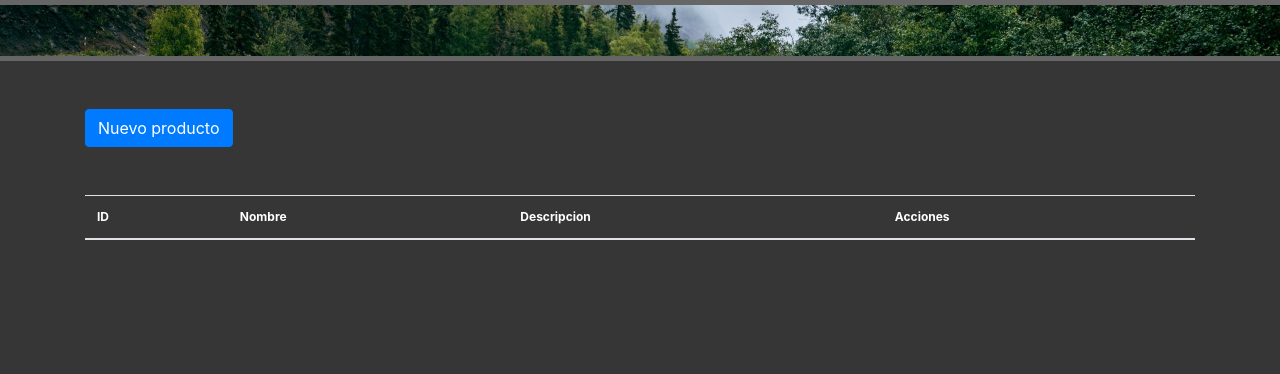
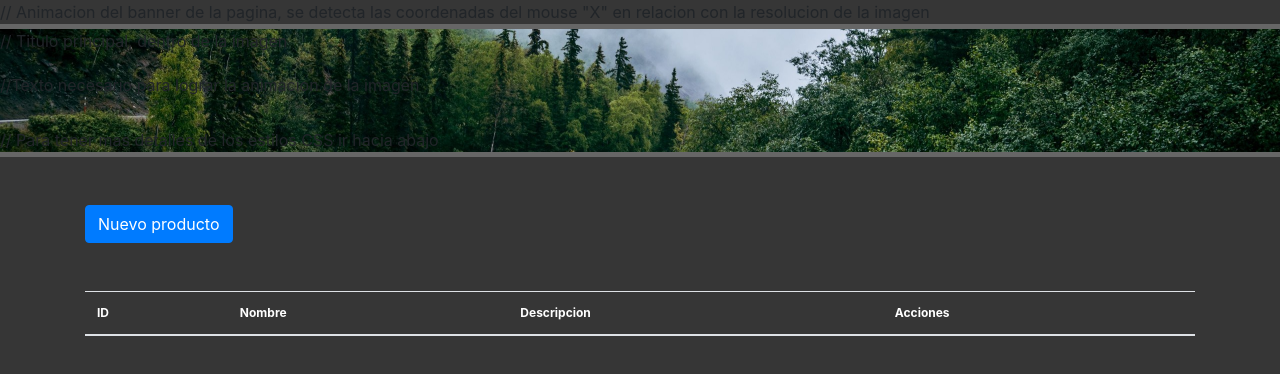
Before and after one commit to RogelioTeranSuarez/NegociosElectronicos23w09a, a Vue app: page / in a window 1280 px wide. Shown: the top 374 px of the page. Built offline with nearby package versions, Linux system fonts and the light colour scheme.

Commit message:
Añadi los comentarios a mis cosas

```diff
--- a/src/components/AltasBajasCambios.vue
+++ b/src/components/AltasBajasCambios.vue
@@ -1,13 +1,15 @@
 <template>
     <header class="header"></header>
 
-        <div @mousemove="onMousemoveA"
-        :class="{ 'gray-bg': x < 5, 'blue-bg': x >= 5 }"
-  class="BGAN gray-bg" style="border-top: 5px solid #666666;border-bottom: 5px solid #666666">
+    // Animacion del banner de la pagina, se detecta las coordenadas del mouse "X" en relacion con la resolucion de la imagen
+    <div @mousemove="onMousemoveA" :class="{ 'gray-bg': x < 5, 'blue-bg': x >= 5 }" class="BGAN gray-bg"
+        style="border-top: 5px solid #666666;border-bottom: 5px solid #666666">
 
-    <h1 :class="{'hiddenA-text': x < 5, 'visible-text': x >= 5}">Productos ACME</h1>
-    <p :class="{'hiddenA-text': x < 5, 'hiddenB-text': x >= 5}">.</p>
-
+        // Titulo principal, dentro de la imagen
+        <h1 :class="{ 'hiddenA-text': x < 5, 'visible-text': x >= 5 }">Productos ACME</h1>
+        //Texto necesario para lograr la animacion de la imagen
+        <p :class="{ 'hiddenA-text': x < 5, 'hiddenB-text': x >= 5 }">.</p>
+        // Para tener mas detalles de los estilos CSS ir hacia abajo
     </div>
 
 
@@ -34,7 +36,8 @@
                     <td>{{ producto.nombre }}</td>
                     <td>{{ producto.Desc }}</td>
                     <td class="">
-                        <button type="button" class="btn btn-warning" data-toggle="modal" data-target="#myModaledit"  @click="llenar(index)">
+                        <button type="button" class="btn btn-warning" data-toggle="modal" data-target="#myModaledit"
+                            @click="llenar(index)">
                             Editar
                         </button>
                         <button type="button" class="btn btn-danger ml-2" data-toggle="modal" data-target="#myModal"
@@ -50,7 +53,7 @@
     <!-- ventana modal -->
 
     <!-- Esta es tu ventana modal -->
-    <div class="modal fade BGTf" id="myModal" >
+    <div class="modal fade BGTf" id="myModal">
         <div class="modal-dialog">
             <div class="modal-content BGTo">
                 <div class="modal-header">
@@ -60,7 +63,8 @@
                 <div class="modal-body">
                     <!-- id -->
                     <div class="input-group input-group-sm mb-3">
-                        <input type="Number" class="form-control BGTl TXWl" placeholder="ID del producto" v-model="newProducto.Id">
+                        <input type="Number" class="form-control BGTl TXWl" placeholder="ID del producto"
+                            v-model="newProducto.Id">
                     </div>
 
                     <!-- Nombre-->
@@ -94,7 +98,8 @@
                 <div class="modal-body">
                     <!-- id -->
                     <div class="input-group input-group-sm mb-3">
-                        <input id = "idedit" type="Number" class="form-control BGTl TXWl" placeholder="ID del producto" v-model="newProducto.Id">
+                        <input id="idedit" type="Number" class="form-control BGTl TXWl" placeholder="ID del producto"
+                            v-model="newProducto.Id">
                     </div>
 
                     <!-- Nombre-->
@@ -126,10 +131,10 @@ export default {
         return {
             Productos: [],
             newProducto: { id: "", nombre: '', Descripcion: "" },
-            UpdatePorducto: {id:""},
+            UpdatePorducto: { id: "" },
             ide: -1,
             ide2: 0,
-            x: ref(0)
+            x: ref(0) // Variable para la coordenada del mouse
         };
     },
     methods: {
@@ -151,14 +156,14 @@ export default {
         DeleteProducto() {
 
         },
-        UupdateProducto( ) {
-            const prodact={
+        UupdateProducto() {
+            const prodact = {
                 id: this.newProducto.Id,
                 nombre: this.newProducto.Nombre,
                 Desc: this.newProducto.Descripcion
             }
 
-            this.Productos[this.ide2]= prodact;
+            this.Productos[this.ide2] = prodact;
 
 
             this.newProducto.Id = "";
@@ -167,7 +172,7 @@ export default {
 
 
         },
-        llenar(ide){
+        llenar(ide) {
             this.ide2 = ide;
             var prod = this.Productos[ide];
             this.newProducto.Id = prod.id;
@@ -175,6 +180,8 @@ export default {
             this.newProducto.Descripcion = prod.Desc;
 
         },
+
+        // Metodo necesario para obtener las coordenadas del mouse
         onMousemoveA(e) {
             this.x = e.clientX;
         }
@@ -184,81 +191,95 @@ export default {
 </script>
 
 <style scoped>
-/* Aquí van los estilos CSS de tu componente */
+
+/* Estilos creados para este documento NOTA Algunos objetos obtienen estilos fuera de esta hoja, por que los cambios en algunos de estos estilos no tendran efecto */
+/* Estilos para la animacion del banner */
 .BGAN:hover {
     transition: 5s background-color ease;
 }
-.gray-bg, .blue-bg {
+
+.gray-bg,
+.blue-bg {
     background-color: hsl(0, 0%, 35%);
     background-image: url(~@/assets/BGIm01.jpg);
-  background-size:cover;
-  background-position:0cm;
+    background-size: cover;
+    background-position: 0cm;
     transition: background-color 5s ease;
 }
+
 .blue-bg {
     background-color: hsla(209, 100%, 50%, 0.575);
-
 }
 
 .hiddenA-text {
     color: hsla(0, 0%, 0%, 0);
-  text-align:center;
+    text-align: center;
     font-weight: bold;
     font-size: 10px;
-  transition: color 2s ease,font-size 5s ease; /* Transición suave de la opacidad */
+    transition: color 2s ease, font-size 5s ease;
 }
+
 .hiddenB-text {
     color: hsla(0, 0%, 0%, 0);
-  text-align:right;
+    text-align: right;
     font-size: 100px;
-  transition: color 2s ease,font-size 5s ease; /* Transición suave de la opacidad */
+    transition: color 2s ease, font-size 5s ease;
 }
 
-.visible-text{
+.visible-text {
     color: hsl(0, 0%, 100%);
     font-weight: bold;
-    font-size:35px;
-    transition: color 5s ease,font-size 5s ease;
-    text-align:center;
+    font-size: 35px;
+    transition: color 5s ease, font-size 5s ease;
+    text-align: center;
 }
+
+/* Estilos para los diferentes objetos de html */
 
 .header {
     margin-top: 0;
     padding-top: 0;
 }
 
-.TXWc{
+/* Color del texto BOLD */
+.TXWc {
     color: hsl(0, 0%, 100%);
     font-weight: bold;
-    font-size:12px;
+    font-size: 12px;
 }
 
-.TXWl{
+/* Color del texto Light */
+.TXWl {
     color: hsl(0, 0%, 100%);
-    font-size:12px;
+    font-size: 12px;
 }
 
-.TB{
+/* Estilo principal de las ventanas modales */
+.TB {
     Background-color: #363636;
     color: hsl(0, 0%, 100%);
     font-weight: bold;
-    font-size:10px;
+    font-size: 10px;
     text-align: center;
 }
 
-.BGTf{
+/* Estilo de fade para el fondo al abrir una ventana modal */
+.BGTf {
     Background-color: #36363686;
 }
 
-.BGTo{
+/* Estilo secundario de las ventanas modales */
+.BGTo {
     Background-color: #363636;
 }
 
-.BGTl{
+/* Estilo light de los placeholders */
+.BGTl {
     Background-color: #464646;
 }
-input::placeholder{
+
+/* Color del texto de los placeholders */
+input::placeholder {
     color: hsl(0, 0%, 100%);
-    font-size:12px;
-}
-</style>
+    font-size: 12px;
+}</style>
```
Lines whose indentation alone changed are shown as unchanged.
